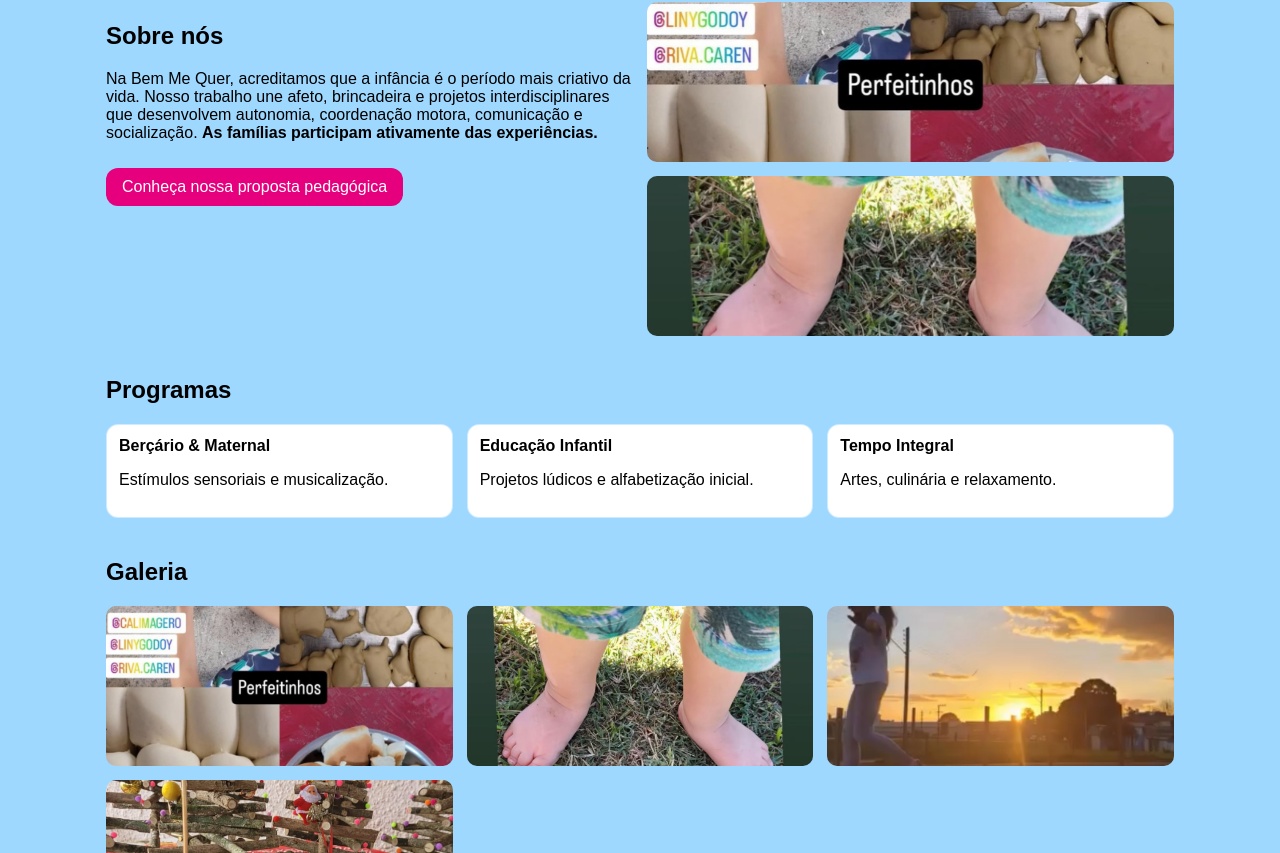
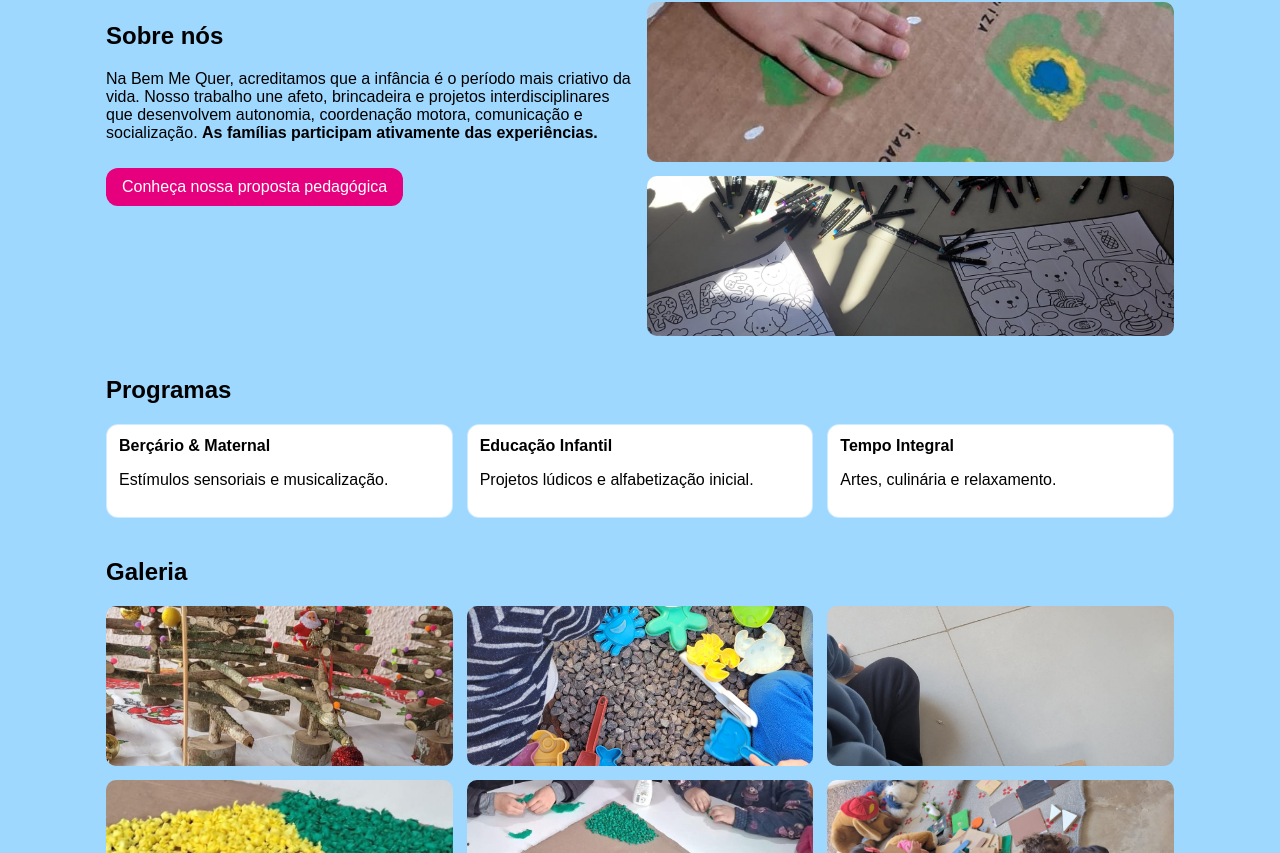
Before and after one commit to antonioaughusto/bem-me-quer-site-2, a React (Create React App) app: page / in a window 1280 px wide. Shown: the part 567-1420 px from the top of the page. Built offline with nearby package versions, Linux system fonts and the light colour scheme.

Commit message:
Update App.js

```diff
--- a/src/App.js
+++ b/src/App.js
@@ -64,8 +64,8 @@ export default function App(){
               <a href="#contato" className="btn btn-primary" style={{marginTop:10,display:'inline-block'}}>Conheça nossa proposta pedagógica</a>
             </div>
             <div className="grid">
-              <img src="/images/pao-caseiro.jpg" alt="Atividades culinárias" style={{width:'100%',height:160,objectFit:'cover',borderRadius:10}}/>
-              <img src="/images/pe-no-chao.jpg" alt="Pés na grama" style={{width:'100%',height:160,objectFit:'cover',borderRadius:10}}/>
+              <img src="/images/brincadeiras-13.jpg" alt="Atividades culinárias" style={{width:'100%',height:160,objectFit:'cover',borderRadius:10}}/>
+              <img src="/images/brincadeiras-18.jpg" alt="Pés na grama" style={{width:'100%',height:160,objectFit:'cover',borderRadius:10}}/>
             </div>
           </div>
         </section>
@@ -84,11 +84,35 @@ export default function App(){
        <section id="galeria" style={{padding:"10px 0"}}>
   <h2>Galeria</h2>
   <div className="grid grid-3 gallery">
-            {['/images/pao-caseiro.jpg','/images/pe-no-chao.jpg','/images/por-do-sol.jpg','/images/artesanato-natal.jpg'].map((src,i)=>(
+    {[
+      '/images/artesanato-natal.jpg',
+      '/images/brincadeiras-1.jpg',
+      '/images/brincadeiras-2.jpg',
+      '/images/brincadeiras-3.jpg',
+      '/images/brincadeiras-4.jpg',
+      '/images/brincadeiras-5.jpg',
+      '/images/brincadeiras-6.jpg',
+      '/images/brincadeiras-7.jpg',
+      '/images/brincadeiras-8.jpg',
+      '/images/brincadeiras-9.jpg',
+      '/images/brincadeiras-10.jpg',
+      '/images/brincadeiras-11.jpg',
+      '/images/brincadeiras-12.jpg',
+      '/images/brincadeiras-13.jpg',
+      '/images/brincadeiras-14.jpg',
+      '/images/brincadeiras-15.jpg',
+      '/images/brincadeiras-16.jpg',
+      '/images/brincadeiras-17.jpg',
+      '/images/brincadeiras-18.jpg',
+      '/images/brincadeiras-19.jpg',
+      '/images/pe-no-chao.jpg',
+      '/images/por-do-sol.jpg'
+    ].map((src,i)=>(
       <img key={i} src={src} alt={`Galeria ${i+1}`} />
     ))}
   </div>
 </section>
+
 
         {/* CONTATO */}
         <section id="contato" style={{padding:"10px 0"}}>
```
Lines whose indentation alone changed are shown as unchanged.
